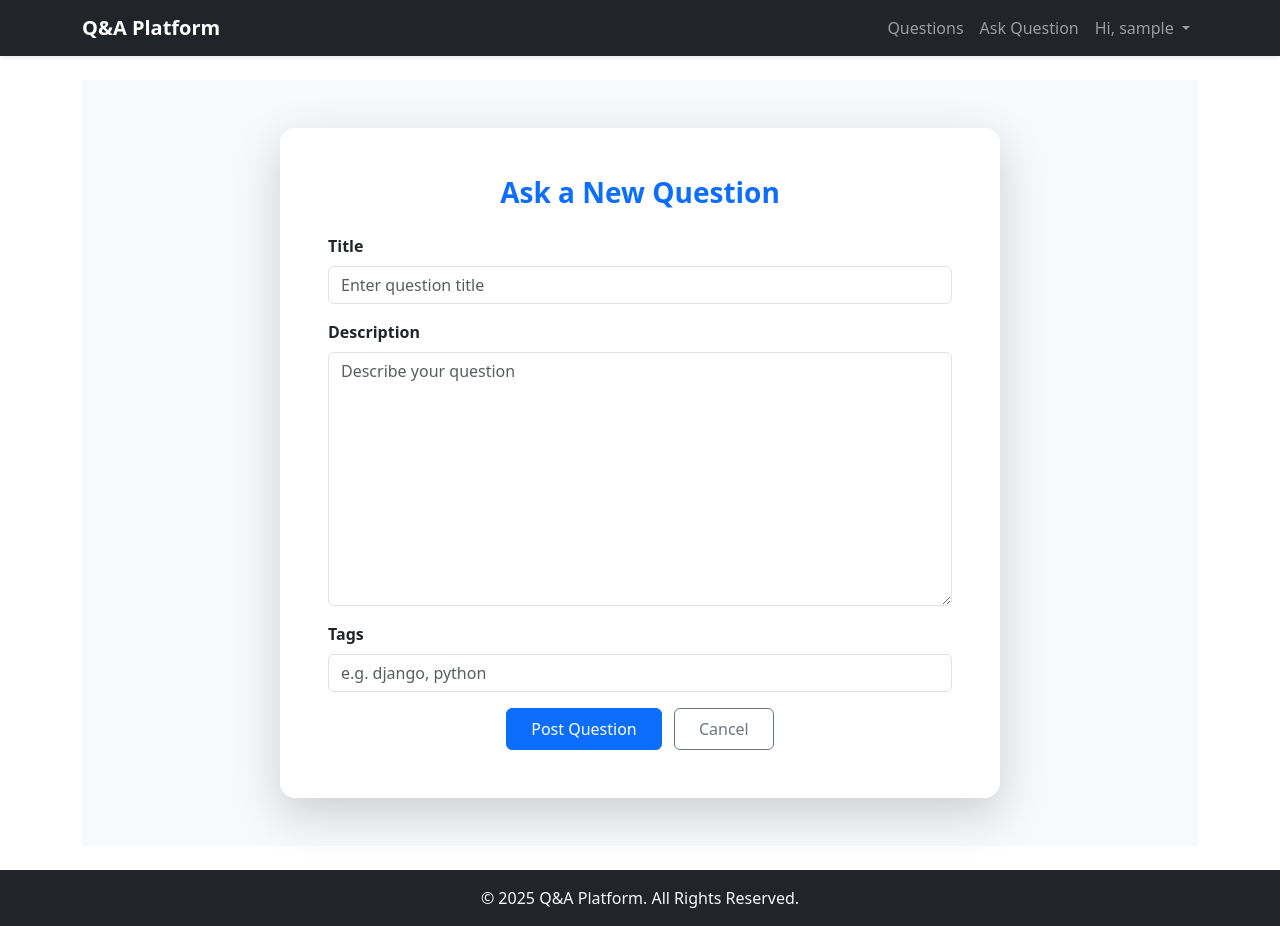
After one commit to parthasarathy-testpress/Answerly, a Django app: page /post/ in a window 1280 px wide. The commit adds this page. Run offline with Django 5.2, Linux system fonts and the light colour scheme; the visitor is signed in with stand-in values (Sample User, id 1); some libraries are stand-ins or nearby versions.

Commit message:
feat: Add question posting feature (#8)
- Implemented functionality allowing authenticated users to post new
questions.
- Added login requirement to ensure only logged-in users can access the
question creation page.
- Enhances platform integrity by preventing anonymous question
submissions.

```diff
--- /dev/null
+++ b/forum/forms.py
@@ -0,0 +1,14 @@
+from django import forms
+from .models import Question
+from taggit.forms import TagField
+
+class QuestionForm(forms.ModelForm):
+    tags = TagField(
+        label="Tags",
+        required=False,
+        help_text="Enter comma-separated tags (e.g. django, python)."
+    )
+
+    class Meta:
+        model = Question
+        fields = ['title', 'description', 'tags']
--- a/forum/templates/base.html
+++ b/forum/templates/base.html
@@ -41,7 +41,7 @@
               <a class="nav-link" href="{% url 'question_list' %}">Questions</a>
             </li>
             <li class="nav-item">
-              <a class="nav-link" href="#">Ask Question</a>
+              <a class="nav-link" href="{% url 'question_post' %}">Ask Question</a>
             </li>
 
             {% if user.is_authenticated %}
--- /dev/null
+++ b/forum/templates/forum/question_form.html
@@ -0,0 +1,65 @@
+{% extends "base.html" %}
+{% load static %}
+{% load widget_tweaks %}
+
+{% block title %}Post a Question{% endblock %}
+
+{% block content %}
+<div class="container-fluid bg-light py-5">
+  <div class="row justify-content-center">
+    <div class="col-md-10 col-lg-8">
+      <div class="card shadow-lg border-0 rounded-4">
+        <div class="card-body p-5 bg-white rounded-4">
+          <h3 class="card-title text-center mb-4 text-primary fw-semibold">
+            Ask a New Question
+          </h3>
+
+          <form method="post" novalidate>
+            {% csrf_token %}
+
+            <!-- Title Field -->
+            <div class="mb-3">
+              <label for="{{ form.title.id_for_label }}" class="form-label fw-semibold">
+                {{ form.title.label }}
+              </label>
+              {{ form.title|add_class:"form-control"|attr:"placeholder:Enter question title" }}
+              {% for error in form.title.errors %}
+                <div class="invalid-feedback d-block">{{ error }}</div>
+              {% endfor %}
+            </div>
+
+            <!-- Description Field -->
+            <div class="mb-3">
+              <label for="{{ form.description.id_for_label }}" class="form-label fw-semibold">
+                {{ form.description.label }}
+              </label>
+              {{ form.description|add_class:"form-control"|attr:"placeholder:Describe your question" }}
+              {% for error in form.description.errors %}
+                <div class="invalid-feedback d-block">{{ error }}</div>
+              {% endfor %}
+            </div>
+
+            <!-- Tags Field -->
+            <div class="mb-3">
+              <label for="{{ form.tags.id_for_label }}" class="form-label fw-semibold">
+                {{ form.tags.label }}
+              </label>
+              {{ form.tags|add_class:"form-control"|attr:"placeholder:e.g. django, python" }}
+              {% for error in form.tags.errors %}
+                <div class="invalid-feedback d-block">{{ error }}</div>
+              {% endfor %}
+            </div>
+
+            <!-- Buttons -->
+            <div class="text-center">
+              <button type="submit" class="btn btn-primary px-4 py-2">Post Question</button>
+              <a href="{% url 'question_list' %}" class="btn btn-outline-secondary ms-2 px-4 py-2">Cancel</a>
+            </div>
+
+          </form>
+        </div>
+      </div>
+    </div>
+  </div>
+</div>
+{% endblock %}
--- a/forum/urls.py
+++ b/forum/urls.py
@@ -1,6 +1,7 @@
 from django.urls import path
-from .views import QuestionListView
+from .views import QuestionListView,QuestionCreateView
 
 urlpatterns = [
     path('', QuestionListView.as_view(), name='question_list'),
+    path('post/', QuestionCreateView.as_view(), name='question_post'),
 ]
--- a/forum/views.py
+++ b/forum/views.py
@@ -1,6 +1,9 @@
-from django.views.generic import ListView
+from django.views.generic import ListView,CreateView
 from django.db.models import Sum
 from .models import Question, Vote
+from django.contrib.auth.mixins import LoginRequiredMixin
+from django.urls import reverse_lazy
+from .forms import QuestionForm
 
 class QuestionListView(ListView):
     model = Question
@@ -12,3 +15,14 @@ class QuestionListView(ListView):
         return Question.objects.annotate(
             total_votes=Sum('votes__vote_type', default=0)
         ).order_by('-created_at')
+
+class QuestionCreateView(LoginRequiredMixin, CreateView):
+    model = Question
+    form_class = QuestionForm
+    template_name = 'forum/question_form.html'
+    success_url = reverse_lazy('question_list')
+    login_url = reverse_lazy('login')
+
+    def form_valid(self, form):
+        form.instance.author = self.request.user
+        return super().form_valid(form)
```
Also changed, not shown: forum/tests.py (+32 -0 lines).
